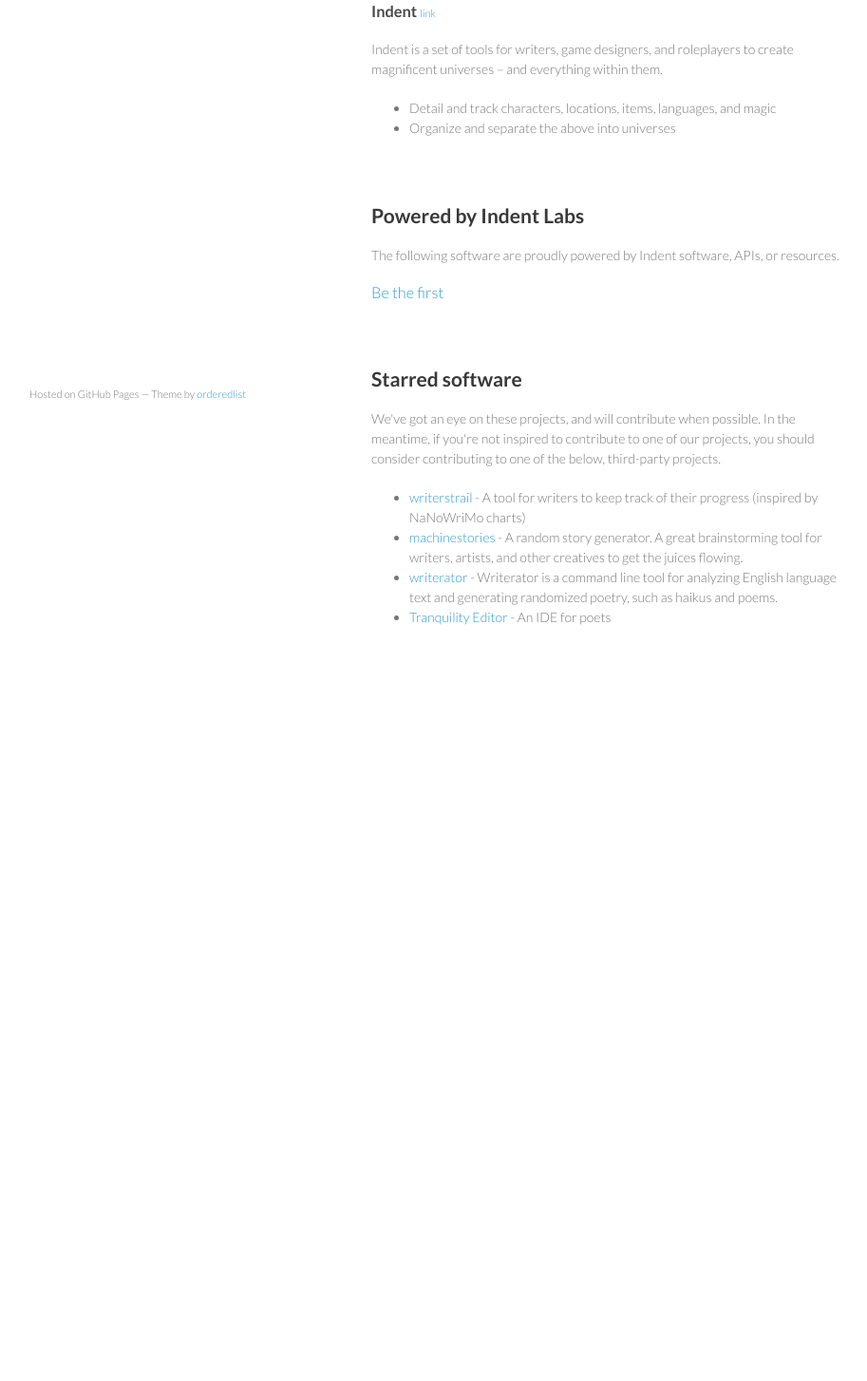
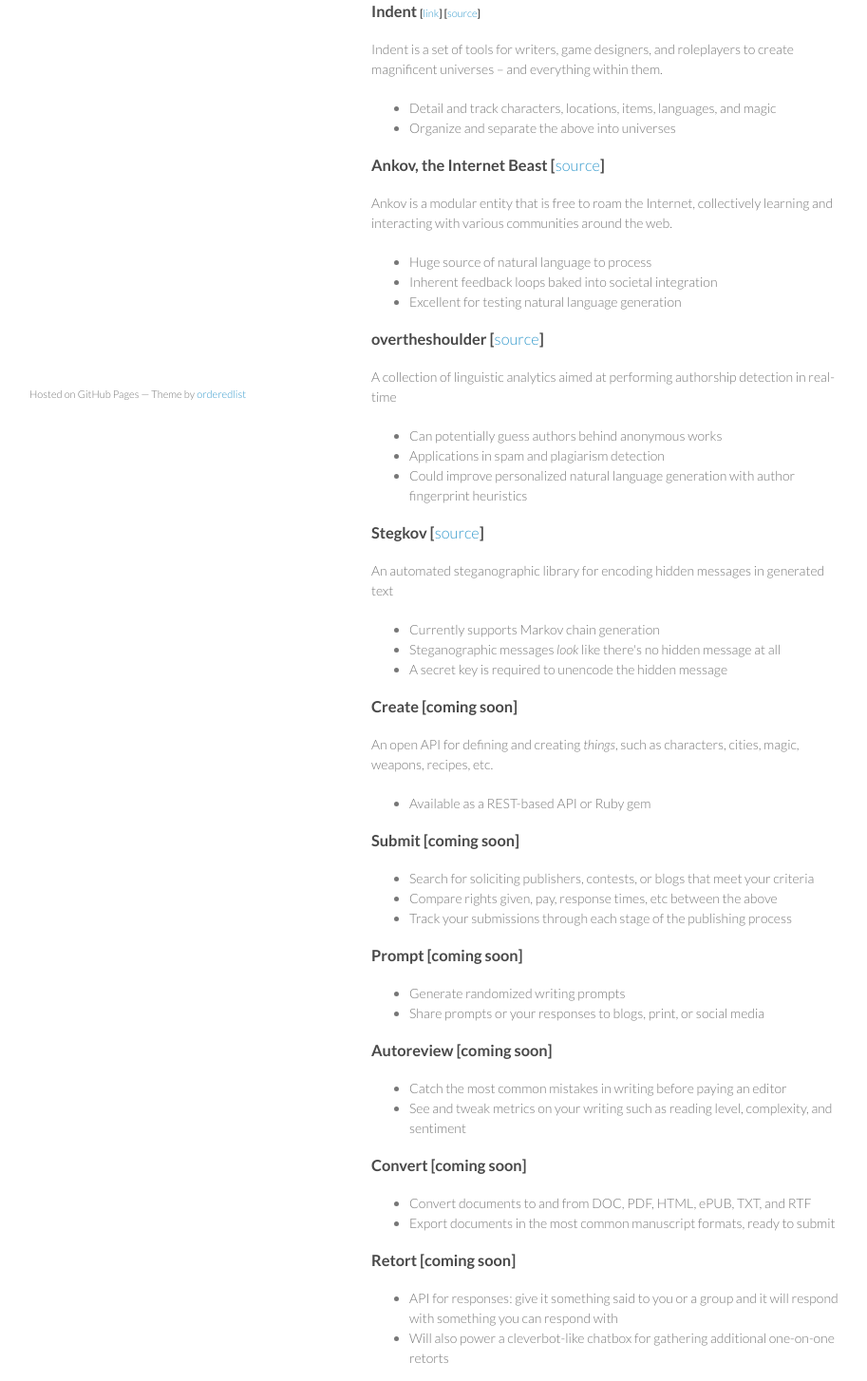
Before and after one commit to indentlabs/indentlabs.github.io, a plain HTML site: page index.html in a window 1280 px wide. Shown: the part 306-1760 px from the top of the page at 95% size, without its empty margins (179-1092 px from the left). Before the commit the page ends 1036 px from the top, so only its background shows below. Drawn offline with Linux system fonts and the light colour scheme.

Commit message:
Update index.html

```diff
--- a/index.html
+++ b/index.html
@@ -40,7 +40,11 @@
           Lab Projects
         </h2>
         <h3>
-          Indent <small><a href="http://indentapp.com">link</a></small>
+          Indent
+          <small>
+            [<a href="http://indentapp.com">link</a>]
+            [<a href="https://github.com/indentlabs/Indent">source</a>]
+          </small>
         </h3>
         <p>
           Indent is a set of tools for writers, game designers, and roleplayers to create magnificent universes – and everything within them.
@@ -49,6 +53,103 @@
           <li>Detail and track characters, locations, items, languages, and magic</li>
           <li>Organize and separate the above into universes</li>
         </ul>
+
+        <h3>
+          Ankov, the Internet Beast
+          [<a href="https://github.com/indentlabs/Ankov">source</a>]
+        </h3>
+        <p>
+          Ankov is a modular entity that is free to roam the Internet, collectively learning and interacting with various communities around the web.
+        </p>
+        <ul>
+          <li>Huge source of natural language to process</li>
+          <li>Inherent feedback loops baked into societal integration</li>
+          <li>Excellent for testing natural language generation</li>
+        </ul>
+
+        <h3>
+          overtheshoulder
+          [<a href="https://github.com/indentlabs/overtheshoulder">source</a>]
+        </h3>
+        <p>
+          A collection of linguistic analytics aimed at performing authorship detection in real-time
+        </p>
+        <ul>
+          <li>Can potentially guess authors behind anonymous works</li>
+          <li>Applications in spam and plagiarism detection</li>
+          <li>Could improve personalized natural language generation with author fingerprint heuristics</li>
+        </ul>
+
+        <h3>
+          Stegkov
+          [<a href="https://github.com/indentlabs/stegkov">source</a>]
+        </h3>
+        <p>
+          An automated steganographic library for encoding hidden messages in generated text
+        </p>
+        <ul>
+          <li>Currently supports Markov chain generation</li>
+          <li>Steganographic messages <em>look</em> like there's no hidden message at all</li>
+          <li>A secret key is required to unencode the hidden message</li>
+        </ul>
+
+        <h3>
+          Create
+          [coming soon]
+        </h3>
+        <p>
+          An open API for defining and creating <em>things</em>, such as characters, cities, magic, weapons, recipes, etc.
+        </p>
+        <ul>
+          <li>Available as a REST-based API or Ruby gem</li>
+        </ul>
+
+        <h3>
+          Submit
+          [coming soon]
+        </h3>
+        <ul>
+          <li>Search for soliciting publishers, contests, or blogs that meet your criteria</li>
+          <li>Compare rights given, pay, response times, etc between the above</li>
+          <li>Track your submissions through each stage of the publishing process</li>
+        </ul>
+
+        <h3>
+          Prompt
+          [coming soon]
+        </h3>
+        <ul>
+          <li>Generate randomized writing prompts</li>
+          <li>Share prompts or your responses to blogs, print, or social media</li>
+        </ul>
+
+        <h3>
+          Autoreview
+          [coming soon]
+        </h3>
+        <ul>
+          <li>Catch the most common mistakes in writing before paying an editor</li>
+          <li>See and tweak metrics on your writing such as reading level, complexity, and sentiment</li>
+        </ul>
+
+        <h3>
+          Convert
+          [coming soon]
+        </h3>
+        <ul>
+          <li>Convert documents to and from DOC, PDF, HTML, ePUB, TXT, and RTF</li>
+          <li>Export documents in the most common manuscript formats, ready to submit</li>
+        </ul>
+
+        <h3>
+          Retort
+          [coming soon]
+        </h3>
+        <ul>
+          <li>API for responses: give it something said to you or a group and it will respond with something you can respond with</li>
+          <li>Will also power a cleverbot-like chatbox for gathering additional one-on-one retorts</li>
+        </ul>
+
       </section>
 
       <section>
```
